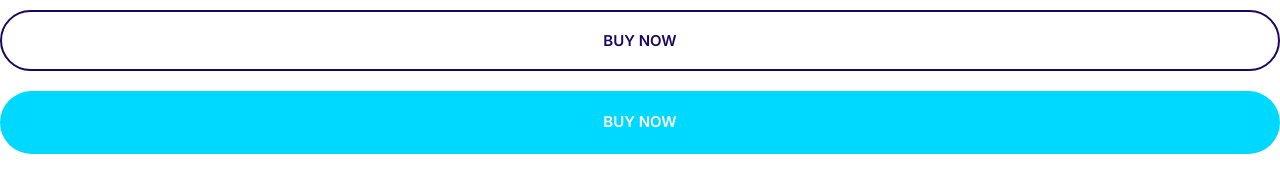
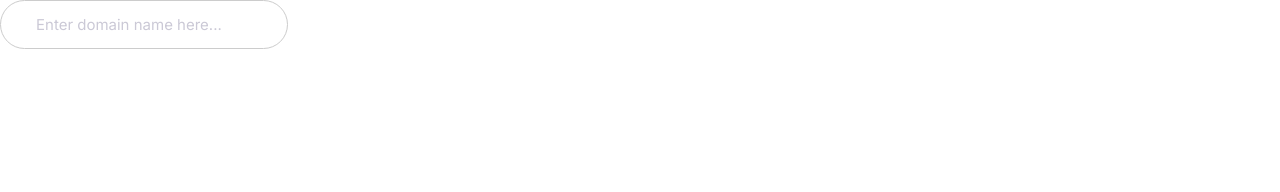
Before and after one commit to Thom52/thomify, a plain HTML site: page index.html in a window 1280 px wide. Drawn offline with Linux system fonts and the light colour scheme.

Commit message:
Built basic inputs.

```diff
--- a/css/styles.css
+++ b/css/styles.css
@@ -242,3 +242,24 @@ a {
     font-size: 1.5rem;
   }
 }
+
+/* Inputs -------------------*/
+
+.input {
+  border-radius: 30px;
+  border: 1px solid #ccc;
+  color: var(--colour_headings);
+  font-size: 2rem;
+  outline: 0;
+  padding: 1.5rem 3.5rem;
+}
+
+::placeholder {
+  color: #cbc9d6;
+}
+
+@media screen and (min-width: 1024px) {
+  .input {
+    font-size: 1.5rem;
+  }
+}
--- a/index.html
+++ b/index.html
@@ -15,7 +15,12 @@
     <link rel="stylesheet" href="css/styles.css" />
   </head>
   <body>
-    <button class="btn btn--outline btn--block">Buy Now</button>
-    <a href="#" class="btn btn--secondary btn--block">Buy Now</a>
+    <input
+      type="text"
+      class="input"
+      placeholder="Enter domain name here..."
+      name=""
+      id=""
+    />
   </body>
 </html>
```
Also changed, not shown: components/inputs.html (added, +7 -0 lines).
